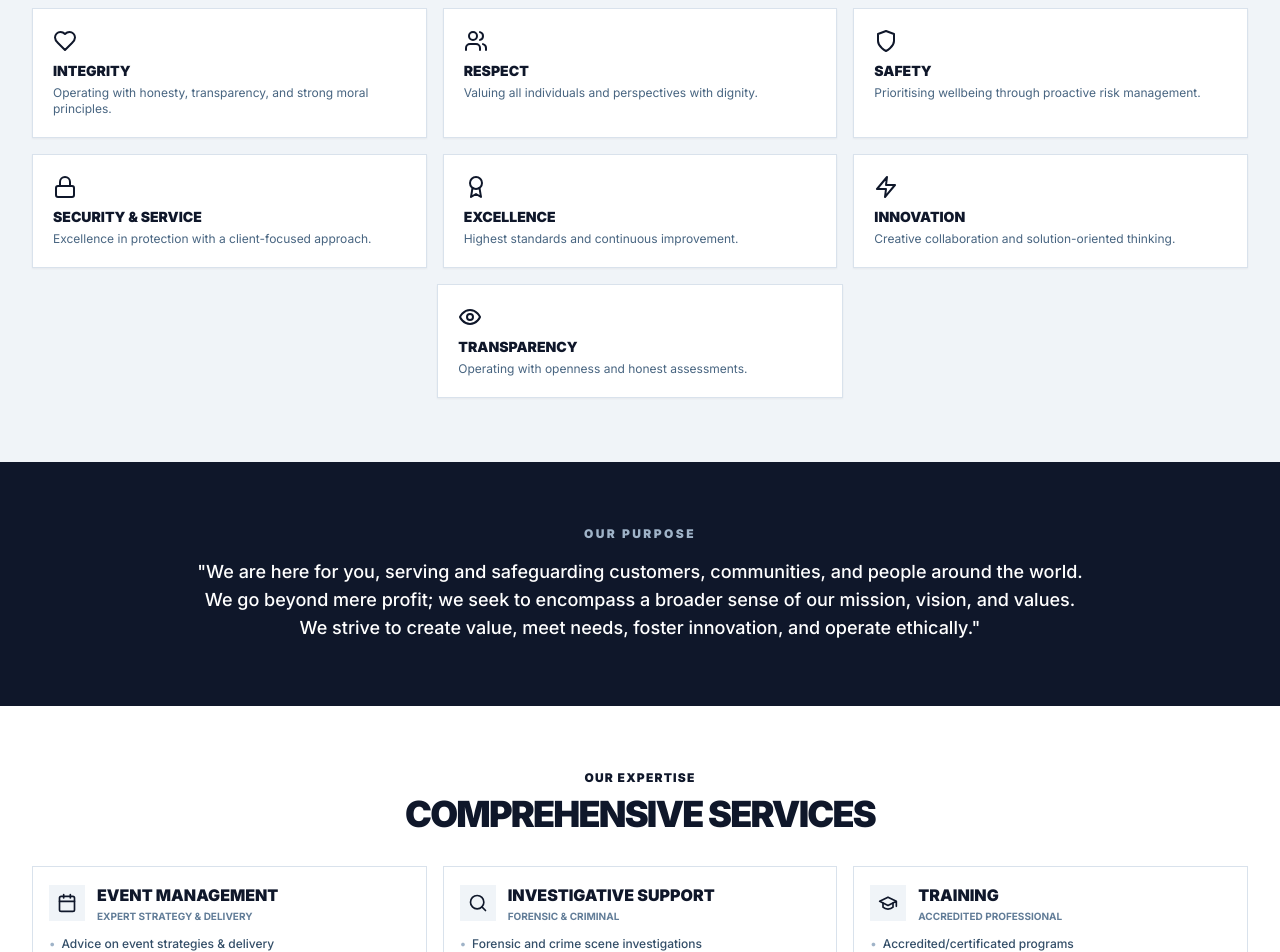
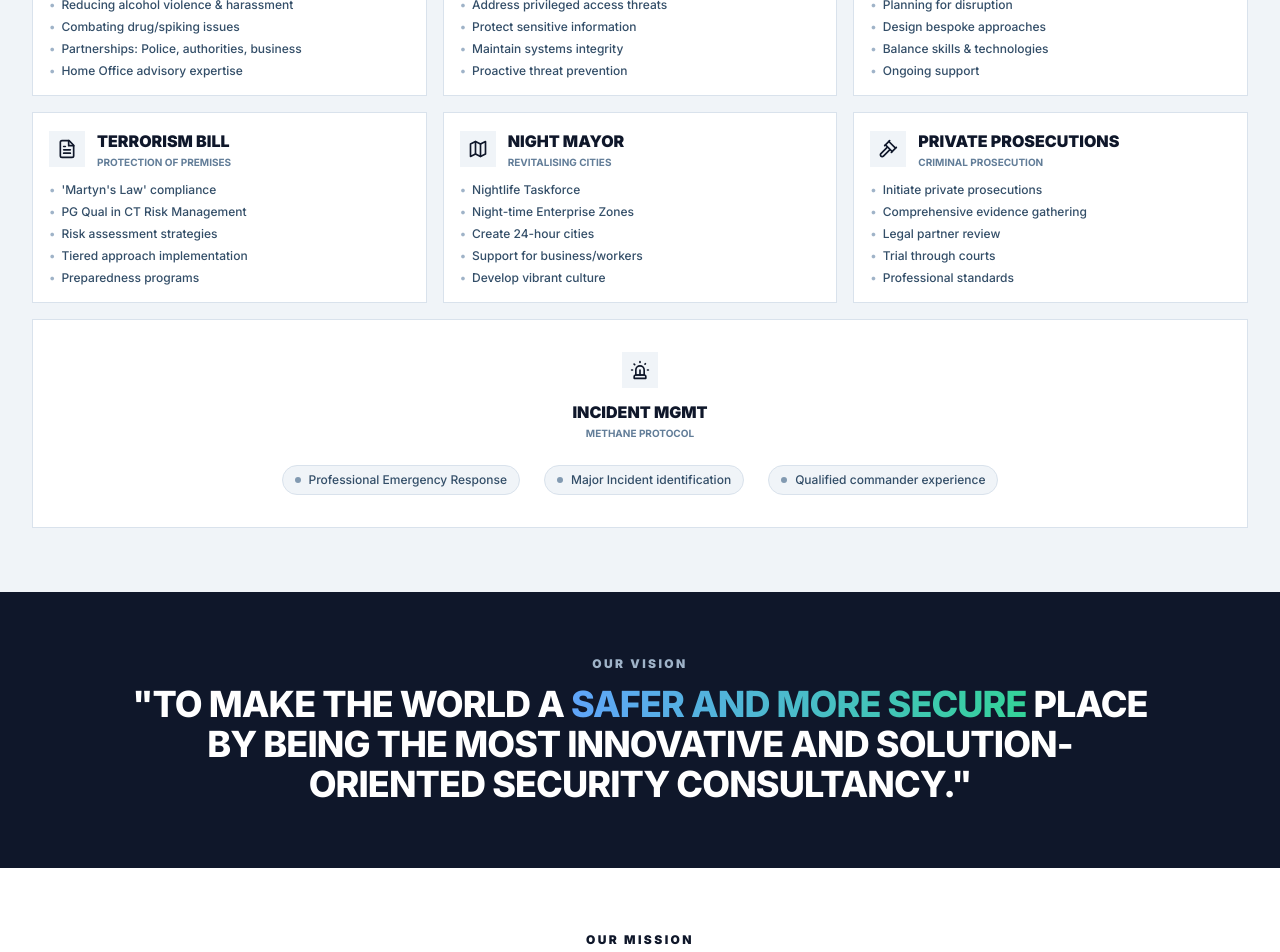
Before and after one commit to RISKS2RICHES/tonyclarke, a React (Vite) app: page / in a window 1280 px wide. Shown: the part 2600-3552 px from the top of the page. Built offline with nearby package versions, Linux system fonts and the light colour scheme.

Commit message:
feat: Reorder services and values sections
The "Values" section was moved after "Services" in the `App.tsx` component to improve content flow. Minor adjustments were made to the styling of the "Services" component in `Services.tsx` to align with the new order and maintain visual consistency.

```diff
--- a/App.tsx
+++ b/App.tsx
@@ -42,8 +42,8 @@ function App() {
             <Hero />
             <About />
             <Leadership />
+            <Services />
             <Values />
-            <Services />
             <Achievements />
             <Partnerships />
           </>
--- a/components/Services.tsx
+++ b/components/Services.tsx
@@ -157,15 +157,13 @@ const Services: React.FC = () => {
       points: [
         "Professional Emergency Response",
         "Major Incident identification",
-        "Qualified commander experience",
-        "Coordination of 800+ officers",
-        "Critical & firearms command"
+        "Qualified commander experience"
       ]
     }
   ];
 
   return (
-    <section id="services" className="py-10 md:py-16 bg-white">
+    <section id="services" className="py-10 md:py-16 bg-navy-50">
       <div className="max-w-7xl mx-auto px-4 sm:px-6 lg:px-8">
         <div className="mb-8 text-center">
           <h2 className="text-navy-900 text-xs font-black tracking-widest uppercase mb-2">Our Expertise</h2>
@@ -180,24 +178,28 @@ const Services: React.FC = () => {
               <div
                 key={index}
                 className={`group bg-white border border-navy-100 p-4 hover:border-navy-900 transition-all duration-300 hover:shadow-md flex flex-col ${
-                  isLast ? 'sm:col-span-2 lg:col-span-3 items-center text-center py-6 md:py-8' : ''
+                  isLast ? 'sm:col-span-2 lg:col-span-3 sm:items-center sm:text-center sm:py-8' : ''
                 }`}
               >
-                <div className={`flex items-center mb-3 ${isLast ? 'flex-col mb-6' : ''}`}>
+                <div className={`flex items-center mb-3 ${isLast ? 'sm:flex-col sm:mb-6' : ''}`}>
                   <div className="p-2 bg-navy-50 group-hover:bg-navy-900 transition-colors duration-300">
                     <service.icon className="h-5 w-5 text-navy-900 group-hover:text-white transition-colors duration-300" />
                   </div>
-                  <div className={isLast ? 'mt-3 ml-0' : 'ml-3'}>
+                  <div className={isLast ? 'ml-3 sm:mt-3 sm:ml-0' : 'ml-3'}>
                     <h4 className="text-sm md:text-base font-black text-navy-900 uppercase leading-none">{service.title}</h4>
                     <p className="text-[10px] font-bold text-navy-500 uppercase mt-0.5">{service.headline}</p>
                   </div>
                 </div>
 
-                <ul className={`${isLast ? 'flex flex-wrap justify-center gap-x-6 gap-y-3' : 'space-y-1.5 flex-grow'}`}>
+                <ul className={`${isLast ? 'space-y-1.5 sm:space-y-0 sm:flex sm:flex-wrap sm:justify-center sm:gap-x-6 sm:gap-y-3' : 'space-y-1.5 flex-grow'}`}>
                   {service.points.map((point, i) => (
-                    <li key={i} className={`text-[11px] md:text-xs text-navy-700 font-medium flex ${isLast ? 'items-center bg-navy-50 px-3 py-1.5 rounded-full border border-navy-100' : 'items-start'}`}>
-                      <span className={`${isLast ? 'hidden' : 'mr-1.5 text-navy-300'}`}>•</span>
-                      {isLast && <span className="w-1.5 h-1.5 rounded-full bg-navy-400 mr-2"></span>}
+                    <li key={i} className={`text-[11px] md:text-xs text-navy-700 font-medium flex ${isLast ? 'items-start sm:items-center sm:bg-navy-50 sm:px-3 sm:py-1.5 sm:rounded-full sm:border sm:border-navy-100' : 'items-start'}`}>
+                      {/* Bullet for standard list (always for non-last, and for last on mobile) */}
+                      <span className={`${isLast ? 'mr-1.5 text-navy-300 sm:hidden' : 'mr-1.5 text-navy-300'}`}>•</span>
+
+                      {/* Dot for pill view (only for last on non-mobile) */}
+                      {isLast && <span className="hidden sm:inline-block w-1.5 h-1.5 rounded-full bg-navy-400 mr-2"></span>}
+
                       {point}
                     </li>
                   ))}
```
